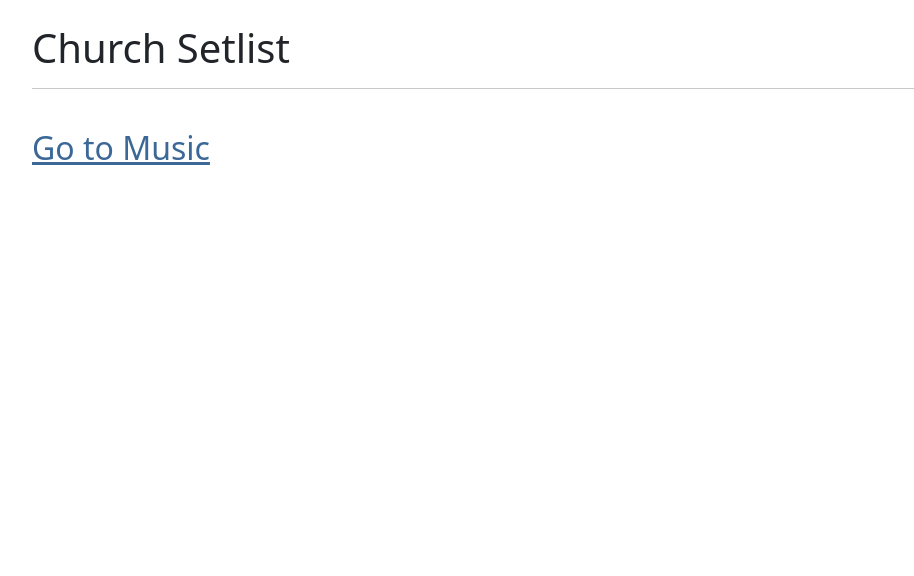
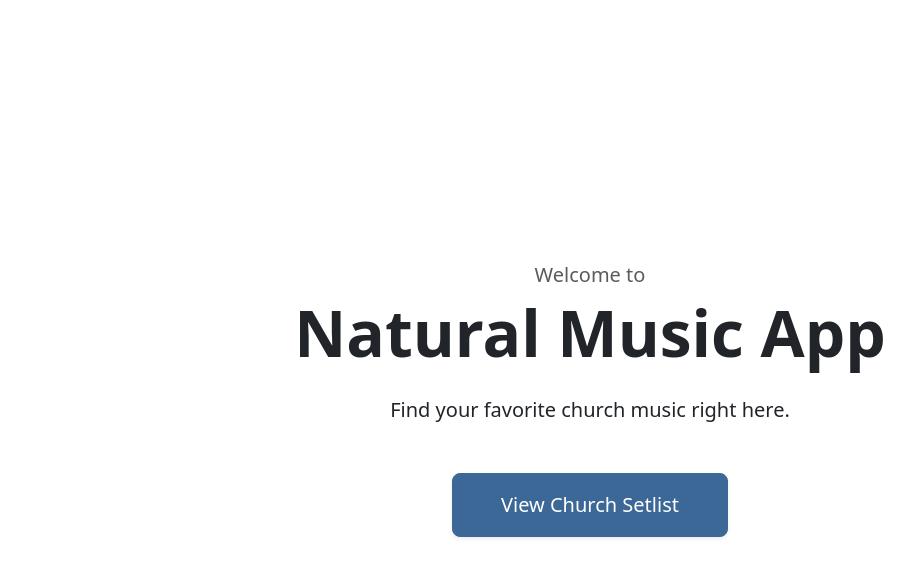
Before and after one commit to danohart/naturalmusicapp, a Next.js app: page / in a window 1280 px wide. Shown: the top 576 px of the page, without its empty margins (50-964 px from the left). Built offline with nearby package versions, Linux system fonts and the light colour scheme.

Commit message:
Update homepage

```diff
--- a/src/pages/index.js
+++ b/src/pages/index.js
@@ -1,24 +1,38 @@
-import { Container, Row, Col, Spinner } from "react-bootstrap";
+import React from "react";
+import { Container, Row, Col, Button } from "react-bootstrap";
+import { useRouter } from "next/router";
 import Head from "next/head";
-import Link from "next/link";
 
 export default function Home() {
+  const router = useRouter();
+
+  const handleRedirect = () => {
+    router.push("/music/1");
+  };
+
   return (
-    <Container>
+    <Container className='vh-100 d-flex flex-column justify-content-center align-items-center'>
       <Head>
-        <title>Church Setlist // Natural Music App</title>
+        <title>Natural Music App</title>
       </Head>
+
       <Row>
-        <Col className='mt-4'>
-          <h1>Church Setlist</h1>
-          <hr />
-        </Col>
-      </Row>
-      <Row>
-        <Col className='mt-4'>
-          <Link href='/music/1'>
-            <h2>Go to Music</h2>
-          </Link>
+        <Col className='text-center'>
+          <h5 className='text-muted fw-light mb-2'>Welcome to</h5>
+          <h1 className='display-3 fw-bold mb-4'>Natural Music App</h1>
+
+          <p className='lead mb-5'>
+            Find your favorite church music right here.
+          </p>
+
+          <Button
+            size='lg'
+            variant='primary'
+            onClick={handleRedirect}
+            className='px-5 py-3 shadow-sm'
+          >
+            View Church Setlist
+          </Button>
         </Col>
       </Row>
     </Container>
--- a/src/styles/styles.scss
+++ b/src/styles/styles.scss
@@ -10,7 +10,7 @@
 html,
 body {
     max-width: 100vw;
-    height: 120vh;
+    height: 100vh;
     overflow-x: hidden;
     background: #FFFFFF;
 }
```
